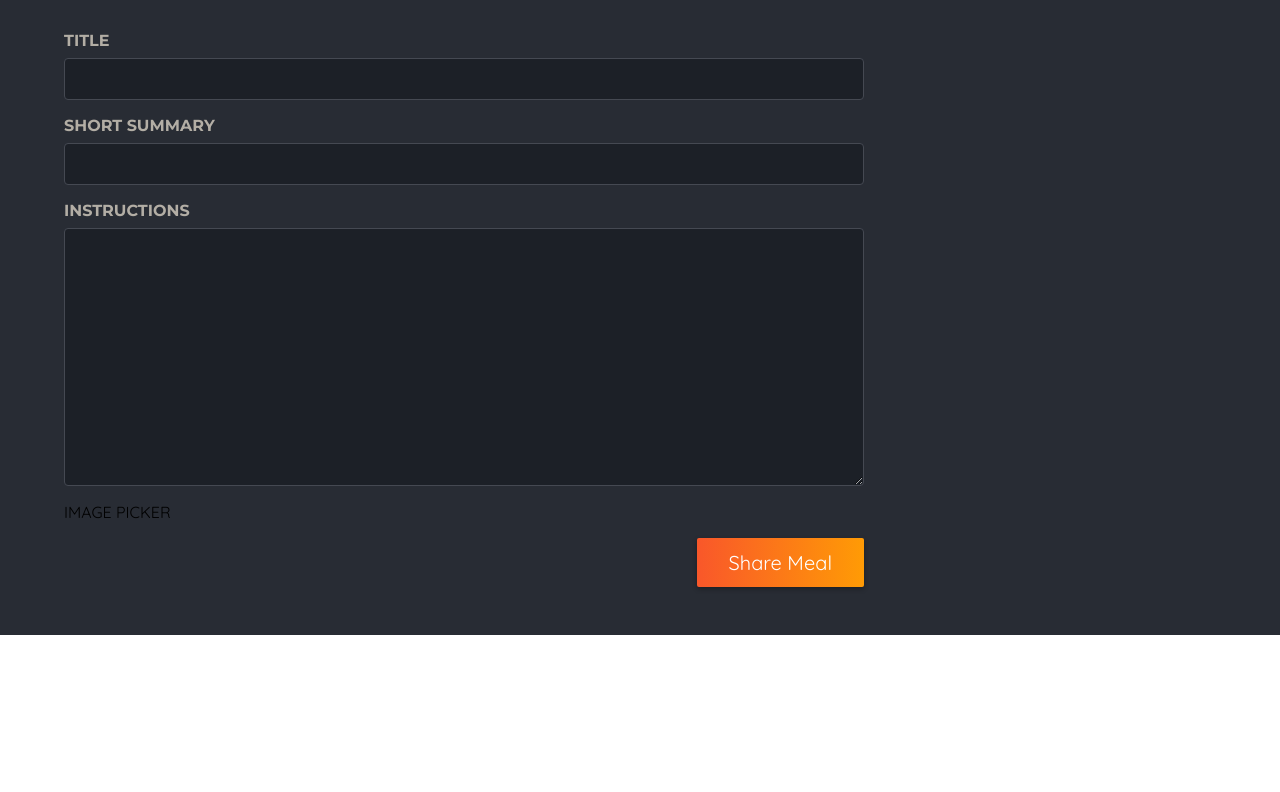
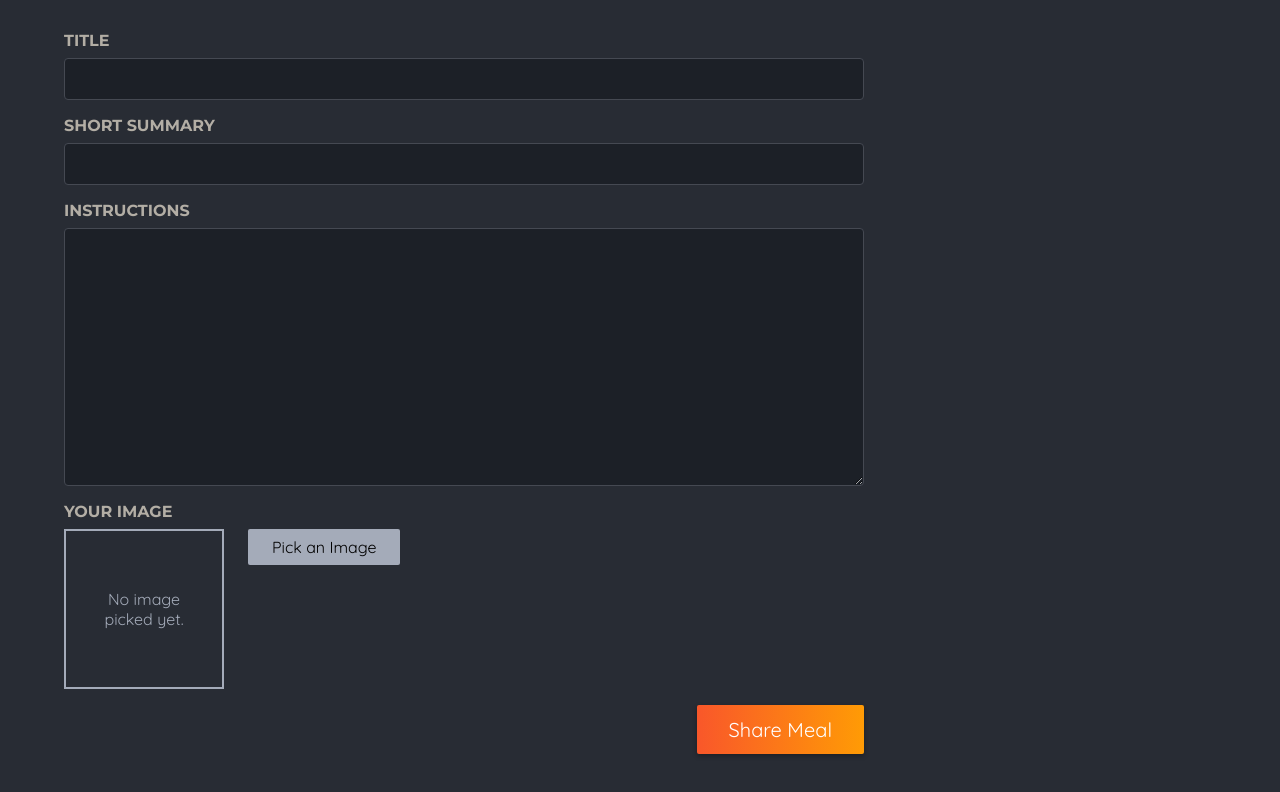
Before and after one commit to VentsislavKostadinov/next-level-food, a Next.js app: page /meals/share in a window 1280 px wide. Shown: the part 478-1270 px from the top of the page. Before the commit the page ends 1113 px from the top, so only its background shows below. Built offline with nearby package versions, Linux system fonts and the light colour scheme.

Commit message:
Add image preview

```diff
--- /dev/null
+++ b/app/components/image-picker/image-picker.module.scss
@@ -0,0 +1,47 @@
+.picker {
+    .input {
+        display: none;
+    }
+
+    .button {
+        border: 0;
+        padding: 0.5rem 1.5rem;
+        background: #a4abb9;
+        border-radius: 2px;
+        cursor: pointer;
+        font: inherit;
+
+        &:hover,
+        &:focus {
+            background: #b3b9c6;
+        }
+    }
+
+    .controls {
+        display: flex;
+        align-items: flex-start;
+        gap: 1.5rem;
+        margin-bottom: 1rem;
+
+        .preview {
+            width: 10rem;
+            height: 10rem;
+            border: 2px solid #a4abb9;
+            display: flex;
+            justify-content: center;
+            align-items: center;
+            text-align: center;
+            color: #a4abb9;
+            position: relative;
+
+            p {
+                margin: 0;
+                padding: 1rem;
+            }
+
+            img {
+                object-fit: cover;
+            }
+        }
+    }
+}
--- /dev/null
+++ b/app/components/image-picker/image-picker.tsx
@@ -0,0 +1,75 @@
+'use client'
+
+import { ChangeEvent, useRef, useState } from 'react'
+import { ImagePickerProps } from '@/app/model/image-picker'
+import Image from 'next/image'
+import classes from './image-picker.module.scss'
+
+const ImagePicker = ({ label, name }: ImagePickerProps) => {
+    const [pickedImage, setPickedImage] = useState<string>('')
+    const imageInput = useRef(null)
+
+    const handlePickClick = () => {
+        const currentImageInput = imageInput.current as any
+        currentImageInput.click()
+    }
+
+    const handleImageChange = (
+        event: ChangeEvent<HTMLTextAreaElement | HTMLInputElement>,
+    ) => {
+        let file = null
+        if ('files' in event.target) {
+            file = event.target.files?.[0]
+        } else {
+            return
+        }
+
+        console.log(file)
+
+        const fileReader = new FileReader()
+
+        fileReader.onload = () => {
+            const result = fileReader.result as string
+            setPickedImage(result)
+        }
+
+        fileReader.readAsDataURL(file as Blob)
+        console.log(file)
+    }
+
+    return (
+        <div className={classes.picker}>
+            <label htmlFor={name}>{label}</label>
+            <div className={classes.controls}>
+                <div className={classes.preview}>
+                    {!pickedImage && <p>No image picked yet.</p>}
+                    {pickedImage && (
+                        <Image
+                            src={pickedImage}
+                            alt="The image selected by the user."
+                            fill
+                        />
+                    )}
+                </div>
+                <input
+                    className={classes.input}
+                    type="file"
+                    id={name}
+                    accept="image/png, image/jpeg"
+                    name={name}
+                    ref={imageInput}
+                    onChange={handleImageChange}
+                />
+                <button
+                    className={classes.button}
+                    type="button"
+                    onClick={handlePickClick}
+                >
+                    Pick an Image
+                </button>
+            </div>
+        </div>
+    )
+}
+
+export default ImagePicker
--- a/app/meals/share/page.tsx
+++ b/app/meals/share/page.tsx
@@ -1,3 +1,4 @@
+import ImagePicker from '@/app/components/image-picker/image-picker'
 import classes from './page.module.scss'
 
 const ShareMealPage = () => {
@@ -49,7 +50,7 @@ const ShareMealPage = () => {
                             required
                         ></textarea>
                     </p>
-                    IMAGE PICKER
+                    <ImagePicker label="Your image" name="image" />
                     <p className={classes.actions}>
                         <button type="submit">Share Meal</button>
                     </p>
--- /dev/null
+++ b/app/model/image-picker.ts
@@ -0,0 +1,4 @@
+export type ImagePickerProps = {
+    label: string
+    name: string
+}
```
